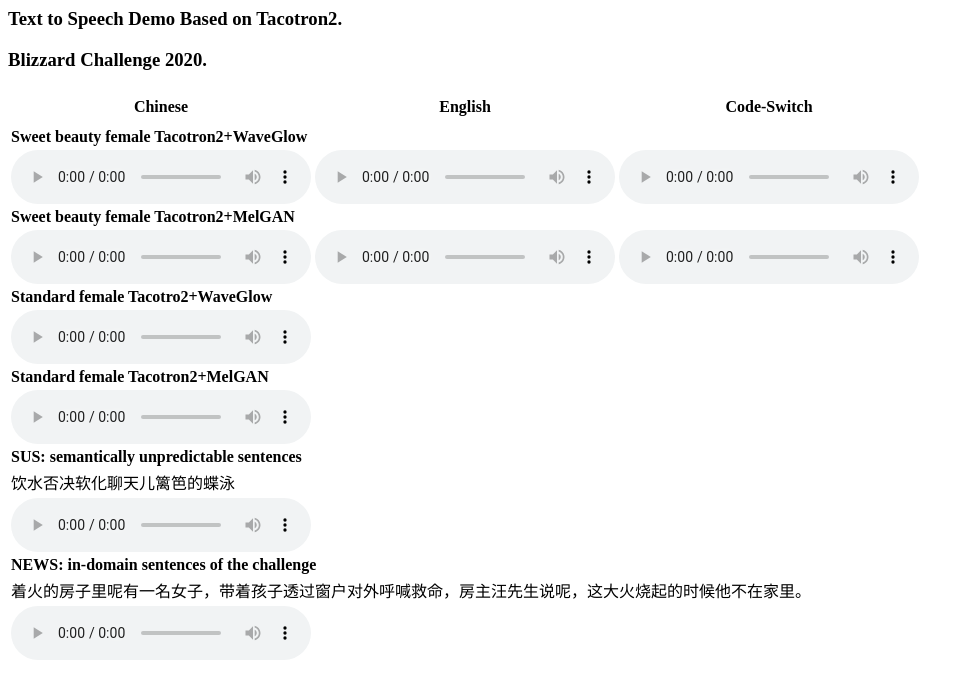
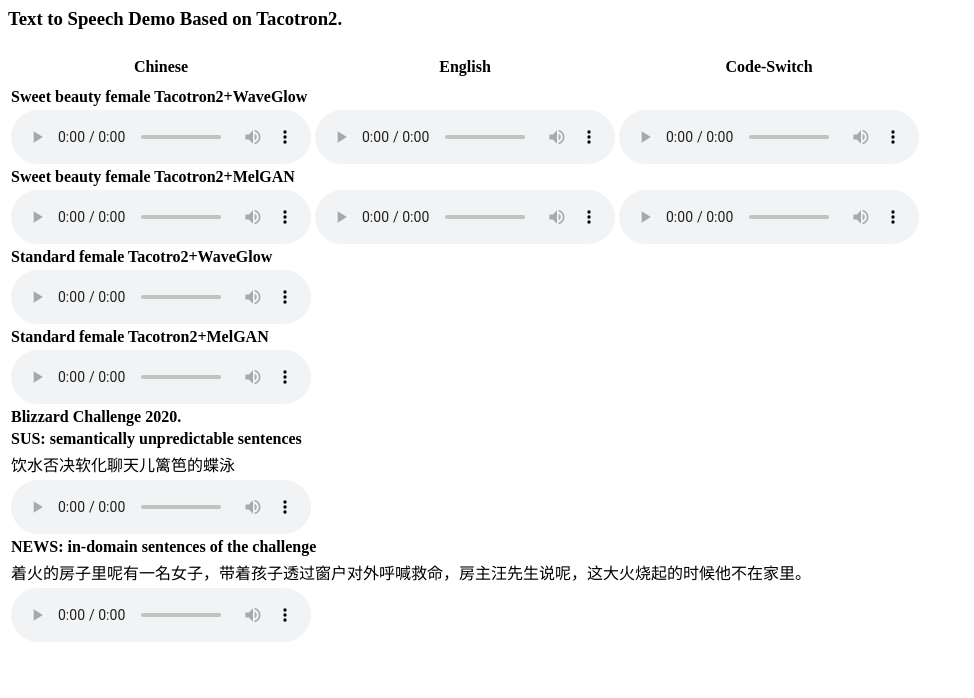
Before and after one commit to yygg678/TTS-Demo.github.io, a plain HTML site: page index.html in a window 1280 px wide. Shown: the whole page, without its empty margins (0-974 px from the left). Drawn offline with Linux system fonts and the light colour scheme.

Commit message:
Update index.html

```diff
--- a/index.html
+++ b/index.html
@@ -39,7 +39,9 @@
       <td><audio controls=""><source src="wav/db1-melgan.wav" type="audio/wav"></audio></td>
     </tr>
 
-   <h3> Blizzard Challenge 2020.</h3>
+    <tr>
+      <td colspan="9"><span><b> Blizzard Challenge 2020.</b></span></td>
+    </tr>
      <tr>
       <td colspan="5"><span><b>SUS: semantically unpredictable sentences</b></span></td>
     </tr>
```
